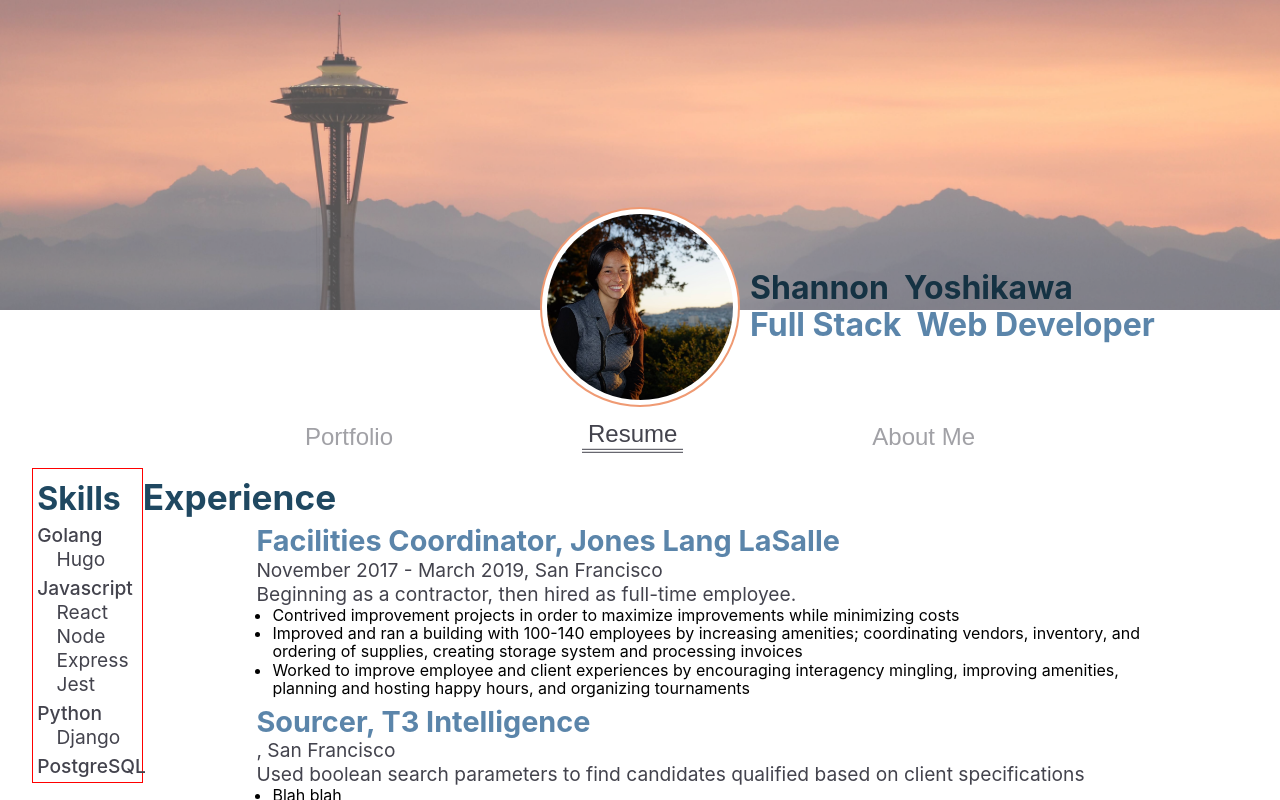
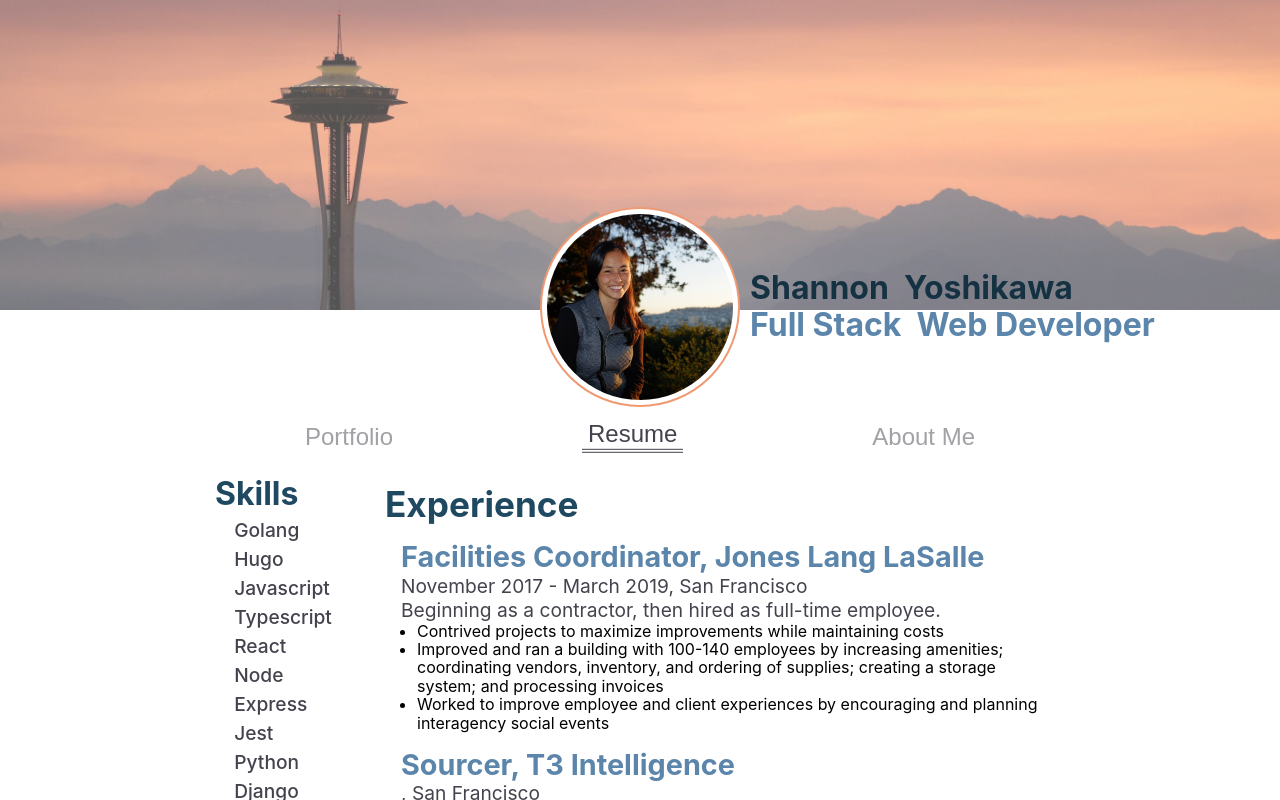
Before and after one commit to shannonyoshi/portfolio, a React (Create React App) app: page / in a window 1280 px wide. Both pictures are taken after a click on the button "Resume". Shown: the top 800 px of the page. Built offline with nearby package versions, Linux system fonts and the light colour scheme.

Commit message:
updated info/types, fixed resume css

```diff
--- a/src/components/about.tsx
+++ b/src/components/about.tsx
@@ -1,7 +1,7 @@
 import React, { FC } from "react";
 
 import { HobbyInter, HobbyProj } from "../types";
-import { hobbyList } from "../info";
+import { hobbyList, hobbyBlurb } from "../info";
 
 import Slider from "./img-slider";
 import "../scss/about.scss";
@@ -13,7 +13,7 @@ const About: FC = (): JSX.Element => {
       <div className="text">
 
         {/* <h3>Hobbies & Interests</h3> */}
-        <p>My main hobbies right now are leather working, metalworking, baking, and cycling.</p>
+        <p className="blurb">{hobbyBlurb}</p>
 
       </div>
 
--- a/src/components/proj.tsx
+++ b/src/components/proj.tsx
@@ -34,12 +34,9 @@ const Project: FC<ProjectProps> = ({ project }): JSX.Element => {
         <div className="text-wrapper">
 
           <h3>{project.name}</h3>
-          <h4>{project.role}</h4>
-          {project.motivation? <p><span className="label">Motivation: </span>{project.motivation}</p>: ""}
           <p><span className="label">Description: </span>{project.description}</p>
           <div className="layout">
             <div className="left">
-
               <p id="stack"><span className="label">Stack: </span>{project.stack.join(", ")}</p>
               <p><span className="label">URL: </span>
                 <a className="link" href={project.url} target="_blank" rel="noopener noreferrer">
--- a/src/components/resume.tsx
+++ b/src/components/resume.tsx
@@ -1,6 +1,6 @@
 import React, { FC } from "react";
 
-import { ExpInter, Skill, EduInter } from "../types"
+import { ExpInter, EduInter } from "../types"
 import { skillsList, expList, eduList } from "../info"
 
 import "../scss/resume.scss"
@@ -63,13 +63,8 @@ const Skills: FC = (): JSX.Element => {
   return <div className="skills-wrapper">
     <h3 className="skills-heading">Skills</h3>
     <ul className="main-list">
-      {skillsList.map((skill: Skill, index: number) =>
-        <li className="main-item" key={`skill-${index}`}>{skill.main}
-          <ul className="sub-list">
-            {skill.sub.length > 0 ? skill.sub.map((sub, i) =>
-              <li className="sub-item" key={`skill-${skill} ${i}`}>{sub}</li>) : ""}
-          </ul>
-        </li>
+      {skillsList.map((skill: string, index: number) =>
+        <li className="skill" key={`skill-${index}`}>{skill}</li>
       )}
     </ul>
   </div>
--- a/src/info.tsx
+++ b/src/info.tsx
@@ -1,31 +1,26 @@
-import { ProjInter, ExpInter, EduInter, Skill, HobbyInter } from "./types";
+import { ProjInter, ExpInter, EduInter, HobbyInter } from "./types";
 
 export const projList: ProjInter[] = [{
   id: 1,
   name: "Baking Unit Converter",
-  role: "Front and Back End Development",
-  motivation: "Different measurements systems are used around the world for cooking and baking. In the US, we use mostly volume to measure ingredient quantities. However, most of the world favors weight and the metric system for its greater accuracy. The Baking Unit Converter makes it easy to create a list of converted ingredients in idiomatic language. Customizable weight and volume charts are a useful reference.",
-  description: "Users input an amount as decimal or fraction, starting unit, target unit, and ingredient name. This ingredient is converted by the front end when the conversion is weight to weight or volume to volume, and the ingredient name is not required. The backend stores ingredient specific volume to weight information, which is used to convert weight to volume and vice versa.  A 3rd party API provides the necessary information for new ingredients. An editable list of ingredients is created for ease of use.",
-  stack: ["React", "Golang"],
+  description: "Converts ingredient measurements between weight and volume. Uses data fetched from 3rd party API.",
+  stack: ["React", "Golang", "PostgreSQL"],
   url: "https://bakingunits.com/",
   github: "https://github.com/shannonyoshi/unit-conversion",
   images: [{ src: "baking-units.png", alt: "Baking Units Homepage" }, { src: "baking-units-volume-chart.png", alt: "Baking Units Volume Chart" }, { src: "baking-units-custom-chart.png", alt: "Baking Units custom unit chart" }, { src: "baking-units-suggestion-form.png", alt: "Baking Units Suggestion Form" }]
 }, {
   id: 2,
   name: "Match-Game",
-  role: "Front End Development",
-  motivation: "I played this game as a child, so it seemed an obvious choice to clone while teaching myself typescript and practicing the CSS grid layout. The game consists of finding matches of 3 cards until all of the 81 unique cards are drawn and all matches are found.",
-  description: "A front end only card game web application using hooks for state management. Users can choose between 4 distinct color schemes, get hints when stuck, and view the matches they've already found.",
-  stack: ["React with TypeScript"],
+  description: "Pattern recognition card game built with Typescript and React.",
+  stack: ["React", "TypeScript"],
   url: "https://match-game.syoshi.dev/",
   github: "https://github.com/shannonyoshi/match-game",
   images: [{ src: "match-game-instructions-default.png", alt: "Instructions Default Mode" }, { src: "match-game-hint.png", alt: "Match Game Hint Default Mode" }, { src: "match-game-error-dark.png", alt: "Match Game Error Dark Mode" }, { src: "match-game-mono-matches.png", alt: "Match Game Matches Mono Mode" }, { src: "match-game-mono-dark.png", alt: "Match Game Instructions Mono-Dark Mode" },]
 }, {
   id: 3,
   name: "Training in the 21st Century Website",
-  role: "Front and Backend Development",
-  description: "Worked with a client to create an updated website for a 3D Training Company using client images, colors, and copy. Netlify CMS ensures the client can add e-learnings, blog posts and update content on demand.",
-  stack: ["Hugo with React admin portal", "Golang"],
+  description: "Migrated Wordpress site to Netlify CMS.",
+  stack: ["Hugo", "React", "Netlify"],
   url: "https://www.traininginthe21stcentury.com/",
   github: "https://github.com/shannonyoshi/match-game",
   images: [{ src: "t21c-home.png", alt: "T21C Homepage" }, { src: "t21c-home-lower.png", alt: "T21C Homepage:Why use blended learning?" }, { src: "t21c-services.png", alt: "T21C Services Page" }]
@@ -39,7 +34,7 @@ export const expList: ExpInter[] = [{
   location: "San Francisco",
   time: "November 2017 - March 2019",
   text: "Beginning as a contractor, then hired as full-time employee. ",
-  bullets: ["Contrived improvement projects in order to maximize improvements while minimizing costs", "Improved and ran a building with 100-140 employees by increasing amenities; coordinating vendors, inventory, and ordering of supplies, creating storage system and processing invoices", "Worked to improve employee and client experiences by encouraging interagency mingling, improving amenities, planning and hosting happy hours, and organizing tournaments"],
+  bullets: ["Contrived projects to maximize improvements while maintaining costs", "Improved and ran a building with 100-140 employees by increasing amenities; coordinating vendors, inventory, and ordering of supplies; creating a storage system; and processing invoices", "Worked to improve employee and client experiences by encouraging and planning interagency social events"],
 }, {
   id: 2,
   role: "Sourcer",
@@ -67,17 +62,10 @@ export const eduList: EduInter[] = [{
   field: "Web Development",
 }]
 
-export const skillsList: Skill[] = [{
-  main: "Golang", sub: ["Hugo"]
-}, {
-  main: "Javascript", sub: ["React", "Node", "Express", "Jest"]
-}, {
-  main: "Python", sub: ["Django"]
-}, {
-  main: "PostgreSQL", sub: []
-}
-]
-export const hobbyBlurb: string = "I love making things! My main hobbies right now are leather working, metalworking, baking, and cycling."
+export const skillsList: string[] = ["Golang", "Hugo", "Javascript", "Typescript", "React", "Node", "Express", "Jest", "Python", "Django", "PostgreSQL", "HTML", "CSS", "SCSS"]
+
+
+export const hobbyBlurb: string = "Check out a few of my current hobbies below. In addition to leather and metal working, I like to spend my spare time cycling, baking, playing ukulele, and camping."
 
 export const hobbyList: HobbyInter[] = [
   {
--- a/src/scss/about.scss
+++ b/src/scss/about.scss
@@ -2,6 +2,12 @@
 
 .page-about {
   width: 100%;
+  .blurb {
+    padding: 1em 0;
+  }
+  .hobby-wrapper {
+    padding-top:1em;
+  }
   .text {
     @include page-width;
 
--- a/src/scss/resume.scss
+++ b/src/scss/resume.scss
@@ -1,46 +1,62 @@
-@import "variables";
+ @import "variables";
 
 .resume-wrapper {
+  max-width:850px;
+  margin:auto;
   display:flex;
-  //TODO: remove this after resume updated
-  justify-content: center;
+  justify-content: space-around;
   min-height:70vh;
-  .under-construction{
-    padding:2em;
 
+  @include tablet{
+    flex-direction: column;
   }
 
   .skills-wrapper {
-    padding: 3%;
-    width: auto;
-    border: 1px solid red;
-    margin-left:2em;
-
+    @include tablet{
+      @include page-width;
+    }
+    }
     .skills-heading{
       color:color(med-blue)
     }
     ul {
       list-style-type: none;
+      @include tablet{
+      @include page-width;
+      display:flex;
+      flex-direction: row;
+      flex-wrap: wrap;
+      }
     }
-    .main-item {
+    .skill {
+      text-indent: 1em;
       margin-top: 5px;
       color:color(grey);
+      font-weight: 550;
       @include small-text;
-      font-weight: 550;
+      @include tablet{
+        margin:3px;
+        }
     }
-    .sub-list {
-      text-indent: 1em;
-      font-weight:400;
+  .right{
+    @include page-width;
+    max-width:700px;
+    margin-right:0px;
+    @include tablet{
+      margin:auto;
     }
   }
-  .exp-wrapper{
+  section{
+    margin-top: 1em;
+  }
+  .exp-wrapper, .edu-wrapper{
+    margin:1em;
+  }
 
-    @include page-width;
 
     .exp-item{
       list-style-type: disc;
       display: list-item;
       margin-left:1em;
     }
-  }
-}
+ }
```
Also changed, not shown: src/types.tsx (+0 -7 lines).
